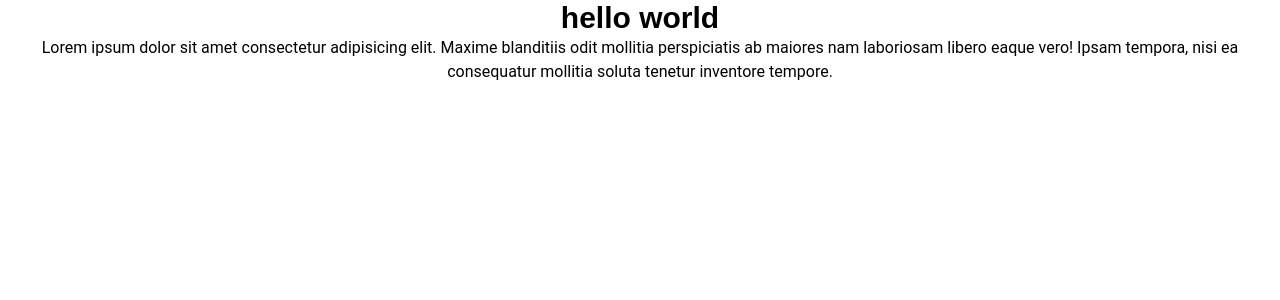
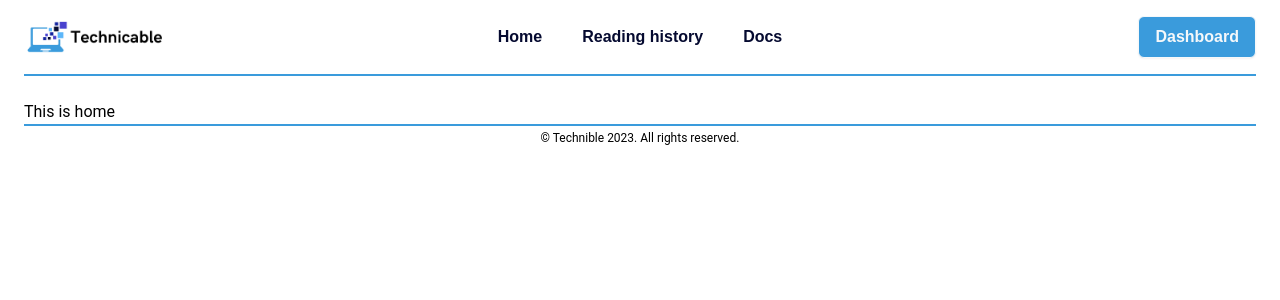
Before and after one commit to suhag-alamin/technicable-client, a React (Create React App) app: page / in a window 1280 px wide. Shown: the top 300 px of the page. Built offline with nearby package versions, Linux system fonts and the light colour scheme.

Commit message:
navbar and footer

```diff
--- a/package.json
+++ b/package.json
@@ -3,6 +3,7 @@
   "version": "0.1.0",
   "private": true,
   "dependencies": {
+    "@headlessui/react": "^1.7.7",
     "@testing-library/jest-dom": "^5.14.1",
     "@testing-library/react": "^13.0.0",
     "@testing-library/user-event": "^13.2.1",
--- a/src/App.js
+++ b/src/App.js
@@ -1,18 +1,13 @@
+import { RouterProvider } from "react-router-dom";
 import "./App.css";
-// https://web.programming-hero.com/api/blog/get-display-blog-list
+import routes from "./routes/routes";
+// new Date().toISOString();
+// https://technicable-server.onrender.com
 
 const App = () => {
   return (
-    <div className="App">
-      <h1 className="text-3xl font-bold text-technicablePrimary">
-        hello world
-      </h1>
-      <p className="text-technicableSecondary">
-        Lorem ipsum dolor sit amet consectetur adipisicing elit. Maxime
-        blanditiis odit mollitia perspiciatis ab maiores nam laboriosam libero
-        eaque vero! Ipsam tempora, nisi ea consequatur mollitia soluta tenetur
-        inventore tempore.
-      </p>
+    <div>
+      <RouterProvider router={routes} />
     </div>
   );
 };
--- /dev/null
+++ b/src/components/Error.js
@@ -0,0 +1,22 @@
+import { Link } from "react-router-dom";
+
+const Error = () => {
+  // page not found error with tailwind css
+
+  return (
+    <div className="flex flex-col items-center justify-center min-h-screen py-2">
+      <div className="text-center">
+        <h1 className="text-9xl font-bold text-technibleRed">404</h1>
+        <h2 className="text-6xl font-bold">Page Not Found</h2>
+        <p className="text-2xl font-bold">
+          The page you are looking for does not exist.
+        </p>
+        <button className="bg-techniblePrimary text-technibleWhite font-bold py-2 px-4 my-4 rounded">
+          <Link to="/">Go Back</Link>
+        </button>
+      </div>
+    </div>
+  );
+};
+
+export default Error;
--- a/src/index.css
+++ b/src/index.css
@@ -17,7 +17,8 @@ h2,
 h3,
 h4,
 h5,
-h6 {
+h6,
+a {
   font-family: "Raleway", sans-serif;
   font-weight: 700;
 }
--- /dev/null
+++ b/src/layout/Main/Footer.js
@@ -0,0 +1,9 @@
+const Footer = () => {
+  return (
+    <footer className="bg-gray-800 text-white text-center text-xs w-full border-t-2 border-techniblePrimary py-1">
+      &copy; Technible {new Date().getFullYear()}. All rights reserved.
+    </footer>
+  );
+};
+
+export default Footer;
--- a/src/layout/Main/Main.js
+++ b/src/layout/Main/Main.js
@@ -0,0 +1,15 @@
+import { Outlet } from "react-router-dom";
+import Footer from "./Footer";
+import Navbar from "./Navbar";
+
+const Main = () => {
+  return (
+    <div className="mx-auto max-w-7xl px-4 sm:px-6">
+      <Navbar />
+      <Outlet />
+      <Footer />
+    </div>
+  );
+};
+
+export default Main;
--- a/src/layout/Main/Navbar.js
+++ b/src/layout/Main/Navbar.js
@@ -0,0 +1,125 @@
+import { Popover, Transition } from "@headlessui/react";
+import React, { Fragment } from "react";
+import { HiBars3, HiXMark } from "react-icons/hi2";
+import { Link } from "react-router-dom";
+import logo from "../../images/logo.png";
+
+const Navbar = () => {
+  return (
+    <div>
+      <Popover className="relative bg-white">
+        <div className="">
+          <div className="flex items-center justify-between border-b-2 border-techniblePrimary py-4 mb-6 md:justify-start md:space-x-10">
+            <div className="flex justify-start lg:w-0 lg:flex-1">
+              <a href="/">
+                <span className="sr-only">Your Company</span>
+                <img
+                  className="h-8 w-auto sm:h-10"
+                  src={logo}
+                  alt="technible"
+                />
+              </a>
+            </div>
+            <div className="-my-2 -mr-2 md:hidden">
+              <Popover.Button className="inline-flex items-center justify-center rounded-md bg-white p-2 text-gray-400 hover:bg-gray-100 hover:text-gray-500 focus:outline-none focus:ring-2 focus:ring-inset focus:ring-indigo-500">
+                <span className="sr-only">Open menu</span>
+                <HiBars3 className="h-6 w-6" aria-hidden="true" />
+              </Popover.Button>
+            </div>
+            <Popover.Group as="nav" className="hidden space-x-10 md:flex">
+              <Link
+                to="/"
+                className="text-base font-bold text-technibleSecondary hover:text-technibleTeriary"
+              >
+                Home
+              </Link>
+              <Link
+                to="/"
+                className="text-base font-bold text-technibleSecondary hover:text-technibleTeriary"
+              >
+                Reading history
+              </Link>
+              <Link
+                to="/"
+                className="text-base font-bold text-technibleSecondary hover:text-technibleTeriary"
+              >
+                Docs
+              </Link>
+            </Popover.Group>
+            <div className="hidden items-center justify-end md:flex md:flex-1 lg:w-0">
+              <Link
+                to="/dashboard"
+                className="ml-8 inline-flex items-center justify-center whitespace-nowrap rounded-md border border-transparent bg-techniblePrimary text-technibleWhite font-bold px-4 py-2 text-base text-white shadow-sm hover:bg-indigo-700"
+              >
+                Dashboard
+              </Link>
+            </div>
+          </div>
+        </div>
+
+        <Transition
+          as={Fragment}
+          enter="duration-200 ease-out"
+          enterFrom="opacity-0 scale-95"
+          enterTo="opacity-100 scale-100"
+          leave="duration-100 ease-in"
+          leaveFrom="opacity-100 scale-100"
+          leaveTo="opacity-0 scale-95"
+        >
+          <Popover.Panel
+            focus
+            className="absolute inset-x-0 top-0 origin-top-right transform p-2 transition md:hidden bg-technibleWhite text-technibleSecondary"
+          >
+            <div className="divide-y-2 divide-gray-50 rounded-lg bg-white shadow-lg ring-1 ring-black ring-opacity-5">
+              <div className="px-5 pt-5 pb-6">
+                <div className="flex items-center justify-between">
+                  <div>
+                    <img className="h-8 w-auto" src={logo} alt="technible" />
+                  </div>
+                  <div className="-mr-2">
+                    <Popover.Button className="inline-flex items-center justify-center rounded-md bg-white p-2 text-gray-400 hover:bg-gray-100 hover:text-gray-500 focus:outline-none focus:ring-2 focus:ring-inset focus:ring-indigo-500">
+                      <span className="sr-only">Close menu</span>
+                      <HiXMark className="h-6 w-6" aria-hidden="true" />
+                    </Popover.Button>
+                  </div>
+                </div>
+              </div>
+              <div className="space-y-6 py-6 px-5">
+                <div className="grid grid-cols- gap-y-4 gap-x-8">
+                  <Link
+                    to="/"
+                    className="text-base font-bold text-technibleSecondary hover:text-technibleTeriary"
+                  >
+                    Home
+                  </Link>
+                  <Link
+                    to="/"
+                    className="text-base font-bold text-technibleSecondary hover:text-technibleTeriary"
+                  >
+                    Reading history
+                  </Link>
+                  <Link
+                    to="/"
+                    className="text-base font-bold text-technibleSecondary hover:text-technibleTeriary"
+                  >
+                    Docs
+                  </Link>
+                </div>
+                <div>
+                  <a
+                    href="/"
+                    className="flex w-full items-center justify-center rounded-md border border-transparent bg-indigo-600 px-4 py-2 text-base font-medium text-white shadow-sm hover:bg-indigo-700"
+                  >
+                    Dashboard
+                  </a>
+                </div>
+              </div>
+            </div>
+          </Popover.Panel>
+        </Transition>
+      </Popover>
+    </div>
+  );
+};
+
+export default Navbar;
--- /dev/null
+++ b/src/pages/Main/Home.js
@@ -0,0 +1,5 @@
+const Home = () => {
+  return <div>This is home</div>;
+};
+
+export default Home;
```
Also changed, not shown: src/routes/routes.js (+18 -0 lines), 1 other file (tests, documents, lock files or other folders).
